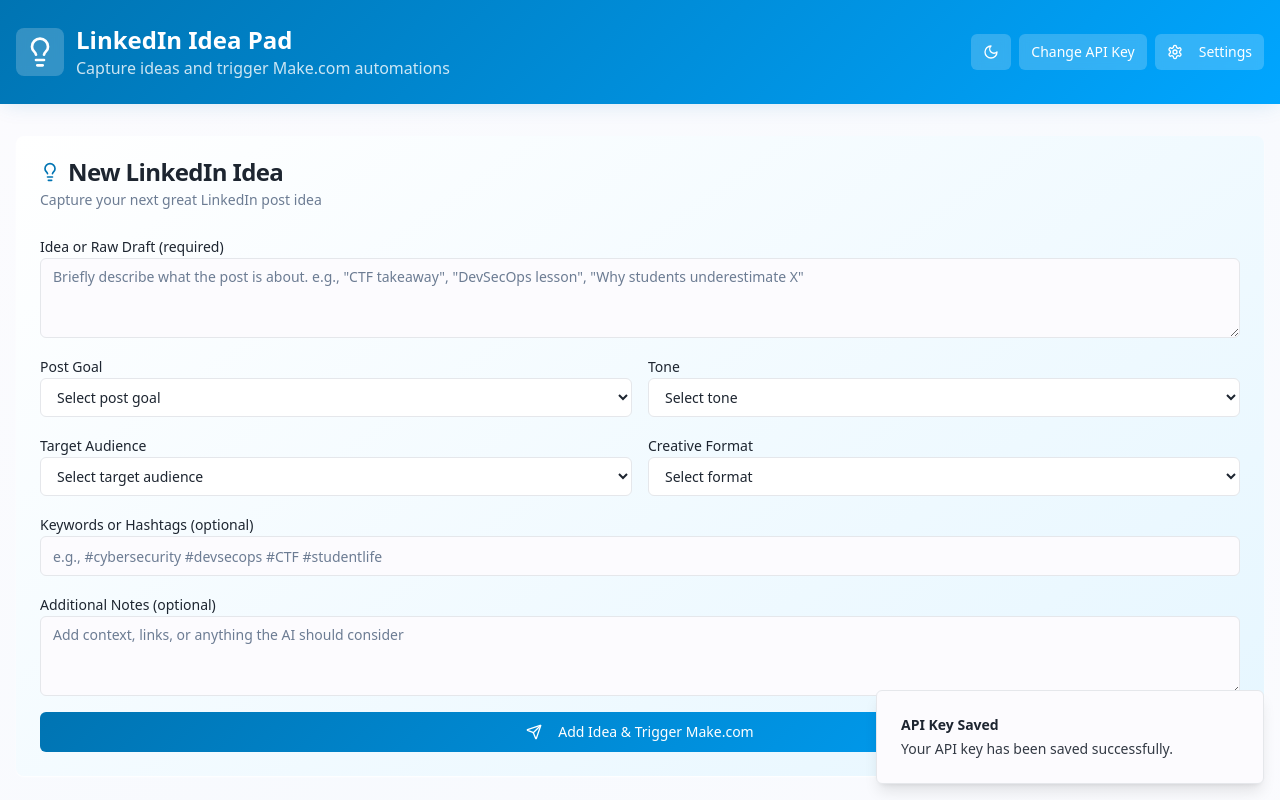
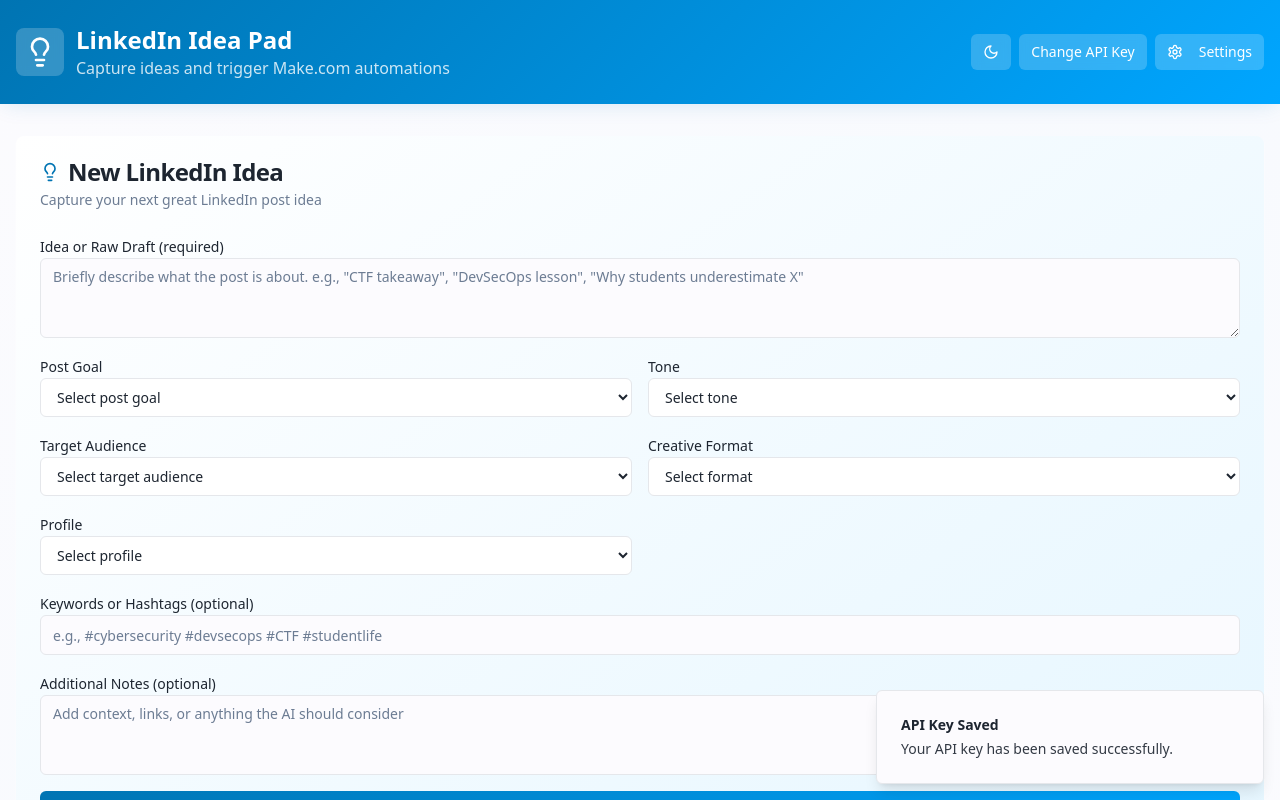
Before and after one commit to AbdullahGheith/idea-flow-linked, a React (Vite) app: page / in a window 1280 px wide. Both pictures are taken after typing "Sample123" into the empty fields and a click on the button "Save API Key & Continue". Shown: the top 800 px of the page. Built offline with nearby package versions, Linux system fonts and the light colour scheme.

Commit message:
Add profile field to form
Added a "Profile" field to the form with "Default" and "MJM" options.

```diff
--- a/src/components/LinkedInIdeaPad.tsx
+++ b/src/components/LinkedInIdeaPad.tsx
@@ -18,6 +18,7 @@ interface IdeaItem {
   targetAudience: string;
   keywords: string;
   preferredFormat: string;
+  profile: string;
   additionalNotes: string;
   timestamp: string;
 }
@@ -31,6 +32,7 @@ export default function LinkedInIdeaPad() {
     targetAudience: '',
     keywords: '',
     preferredFormat: '',
+    profile: '',
     additionalNotes: ''
   });
   const [webhookUrl, setWebhookUrl] = useState('https://hook.eu2.make.com/pylsegmoba8j7bo3falxl36wdzztzuhr');
@@ -72,6 +74,11 @@ export default function LinkedInIdeaPad() {
     'Stock photo',
     'Meme',
     'Screenshot'
+  ];
+
+  const profiles = [
+    'Default',
+    'MJM'
   ];
 
   // Load data from localStorage on mount
@@ -162,6 +169,7 @@ export default function LinkedInIdeaPad() {
           targetAudience: idea.targetAudience,
           keywords: idea.keywords,
           preferredFormat: idea.preferredFormat,
+          profile: idea.profile,
           additionalNotes: idea.additionalNotes,
           timestamp: idea.timestamp,
           source: "LinkedIn Idea Pad",
@@ -218,6 +226,7 @@ export default function LinkedInIdeaPad() {
       targetAudience: newIdea.targetAudience,
       keywords: newIdea.keywords,
       preferredFormat: newIdea.preferredFormat,
+      profile: newIdea.profile,
       additionalNotes: newIdea.additionalNotes,
       timestamp: new Date().toISOString(),
     };
@@ -231,6 +240,7 @@ export default function LinkedInIdeaPad() {
       targetAudience: '',
       keywords: '',
       preferredFormat: '',
+      profile: '',
       additionalNotes: ''
     });
 
@@ -451,6 +461,23 @@ export default function LinkedInIdeaPad() {
               </div>
             </div>
 
+            <div className="grid grid-cols-1 md:grid-cols-2 gap-4">
+              <div>
+                <Label htmlFor="profile">Profile</Label>
+                <select
+                  id="profile"
+                  value={newIdea.profile}
+                  onChange={(e) => setNewIdea({ ...newIdea, profile: e.target.value })}
+                  className="w-full px-3 py-2 border border-input bg-card rounded-md text-sm focus:outline-none focus:ring-2 focus:ring-ring z-50 relative"
+                >
+                  <option value="">Select profile</option>
+                  {profiles.map((profile) => (
+                    <option key={profile} value={profile}>{profile}</option>
+                  ))}
+                </select>
+              </div>
+            </div>
+
             <div>
               <Label htmlFor="keywords">Keywords or Hashtags (optional)</Label>
               <Input
```
